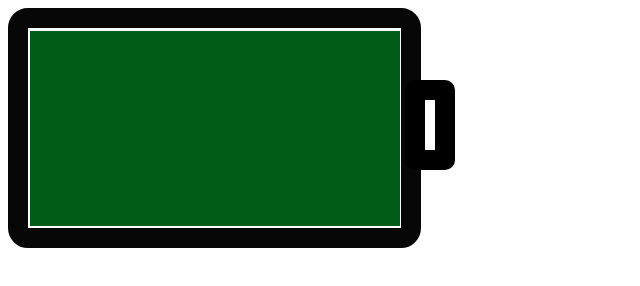
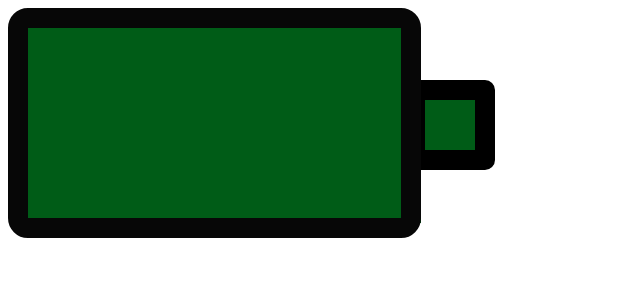
Before and after one commit to Rodzertinas/css-animeted-battery-loading, a website: page index.html in a window 1280 px wide. Shown: the whole page, without its empty margins (0-640 px from the left). Drawn offline with Linux system fonts and the light colour scheme.

Commit message:
battery update done!

```diff
--- a/index.html
+++ b/index.html
@@ -8,7 +8,12 @@
     <link rel="stylesheet" href="./main.css/main.css">
 </head>
 <body>
+<div>
+
+</div>
   <main>
+    <div class="uzdengimas1"></div>
+    <div class="uzdengimas2"></div>
     <div class="taskiukas" ></div>
     <div class="baterija" ></div>
         <div>
--- a/main.css/main.css
+++ b/main.css/main.css
@@ -3,23 +3,35 @@
     padding: 0;
     }
 
+    .uzdengimas1{
+        position: absolute;
+        width: 70px;
+        height: 90px;
+        background-color: rgb(255, 255, 255);
+        left: 421px;
+    }
+    .uzdengimas2{
+        position: absolute;
+        width: 70px;
+        height: 92px;
+        background-color: rgb(255, 255, 255);
+        left: 421px;
+        top: 155px;
+    }
 
     .baterija{
-
+        position: relative;
         border-radius:20px;
         text-align: center;
         width: 373px;
-        height: 200px;
+        height: 190px;
         border: 20px solid #070707
 
-
     }
-
-
     .taskiukas{
         border-radius: 10px;
         position: absolute;
-        width: 10px;
+        width: 50px;
         height: 50px;
         border: solid 20px;
         left: 405px;
@@ -27,12 +39,11 @@
     }
     .pirmas{
         position: absolute;
-        width: 740px;
+        width: 930px;
         height: 200px;
-        left: 30px;
-        top: 0px;
-
-
+        left: 20px;
+        top: -3px;
+        z-index: -1;
     }
     .pirmas::before{
         content: '';
@@ -44,8 +55,6 @@
         left: 0px;
         top: 31px;
         animation: pirmas 10s infinite;
-
-
     }
     @keyframes pirmas{
         0%{
```
